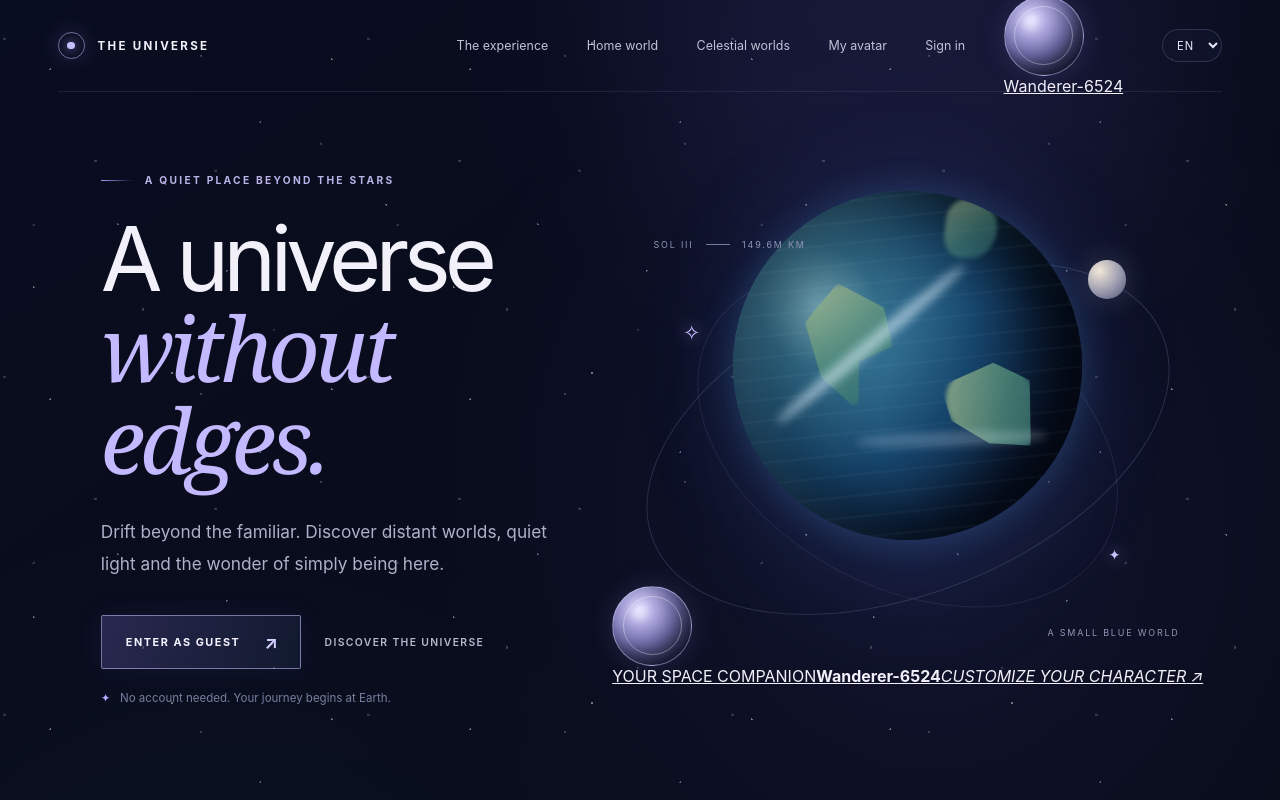
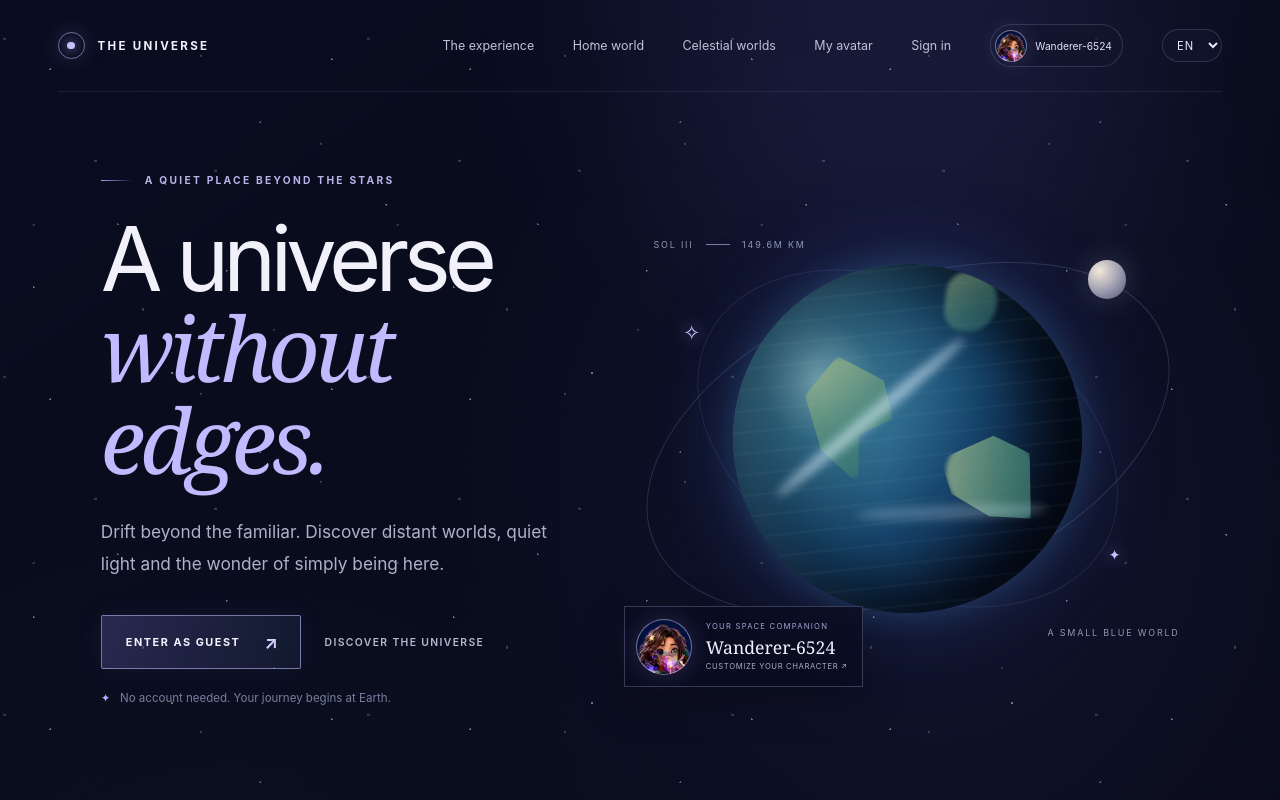
Before and after one commit to thaodamvc2-beep/the-universe, a Next.js app in the folder THE_UNIVERSE_PACKAGE_03/apps/web/: page /the-universe/ in a window 1280 px wide. Shown: the top 800 px of the page. Built offline with nearby package versions, Linux system fonts and the light colour scheme; no server answers.

Commit message:
Replace orb placeholders with generated cute human portraits and homepage identity card

```diff
--- a/THE_UNIVERSE_PACKAGE_03/apps/web/src/app/globals.css
+++ b/THE_UNIVERSE_PACKAGE_03/apps/web/src/app/globals.css
@@ -106,3 +106,25 @@
 .account-explanation{margin-bottom:2rem!important}
 @media(max-width:760px){.avatar-intro,.avatar-editor,.avatar-footer{width:calc(100% - 2.5rem)}.avatar-intro{margin-top:3rem}.avatar-editor{grid-template-columns:1fr;gap:1rem}.avatar-preview-panel{min-height:290px}.avatar-preview-panel>.avatar-portrait{width:7rem;height:7rem}.account-notice{width:calc(100% - 2.5rem);margin:4rem auto}.avatar-footer{flex-direction:column}}
 @media(max-width:640px){.header-actions{gap:.55rem}.header-link{font-size:.57rem;letter-spacing:.02em}.language-control select{min-width:2.8rem;padding:.4rem .45rem;font-size:.62rem}.avatar-options{grid-template-columns:repeat(3,minmax(0,1fr))}.avatar-option{min-height:105px;font-size:.58rem}.avatar-controls{padding:1.1rem}.avatar-intro h1{font-size:2.9rem}}
+
+/* Character portraits: generated six-person sprite sheet shared across every route */
+.avatar-portrait{background-image:url('/the-universe/avatars/celestial-avatars.webp');background-size:300% 200%;background-repeat:no-repeat;border:1px solid rgba(230,225,255,.48);box-shadow:0 0 24px rgba(164,145,255,.2)}
+.avatar-portrait:before,.avatar-portrait:after,.avatar-portrait i,.avatar-portrait b{display:none}
+.avatar-stardust{background-position:0 0}
+.avatar-lunar{background-position:50% 0}
+.avatar-nebula{background-position:100% 0}
+.avatar-crystal{background-position:0 100%}
+.avatar-aurora{background-position:50% 100%}
+.avatar-solar{background-position:100% 100%}
+.header-identity{display:inline-flex;align-items:center;gap:.5rem;min-width:0;padding:.3rem .65rem .3rem .3rem;border:1px solid rgba(190,196,236,.18);border-radius:999px;background:rgba(18,22,45,.62);text-decoration:none}
+.header-identity-portrait{width:2rem;height:2rem}
+.header-identity-name{max-width:8rem;overflow:hidden;color:#e4e1f6;font-size:.64rem;text-overflow:ellipsis;white-space:nowrap}
+.hero-identity-card{position:absolute;z-index:3;bottom:4%;left:2%;display:flex;align-items:center;gap:.85rem;min-width:220px;padding:.7rem .9rem .7rem .7rem;border:1px solid rgba(199,190,255,.25);background:rgba(9,13,31,.82);box-shadow:0 14px 42px rgba(0,0,0,.25);backdrop-filter:blur(16px);text-decoration:none;transition:transform .2s,border-color .2s}
+.hero-identity-card:hover{transform:translateY(-3px);border-color:rgba(204,192,255,.65)}
+.hero-identity-portrait{width:3.5rem;height:3.5rem}
+.hero-identity-copy{display:grid;gap:.2rem}
+.hero-identity-copy>span{color:#a9a2d7;font-size:.48rem;letter-spacing:.16em}
+.hero-identity-copy strong{color:#f4f1ff;font-family:Georgia,"Times New Roman",serif;font-size:1.1rem;font-weight:400}
+.hero-identity-copy em{color:#a8afca;font-size:.48rem;font-style:normal;letter-spacing:.08em}
+@media(max-width:760px){.hero-identity-card{bottom:1%;left:0;min-width:190px;padding:.55rem}.hero-identity-portrait{width:3rem;height:3rem}.header-identity-name{max-width:4.5rem}}
+@media(max-width:520px){.hero-identity-card{bottom:-1%;left:0;min-width:175px}.hero-art{min-height:390px}.hero-earth{width:58%}.hero-identity-copy>span{font-size:.42rem}.hero-identity-copy strong{font-size:.95rem}.hero-identity-copy em{font-size:.42rem}}
```
